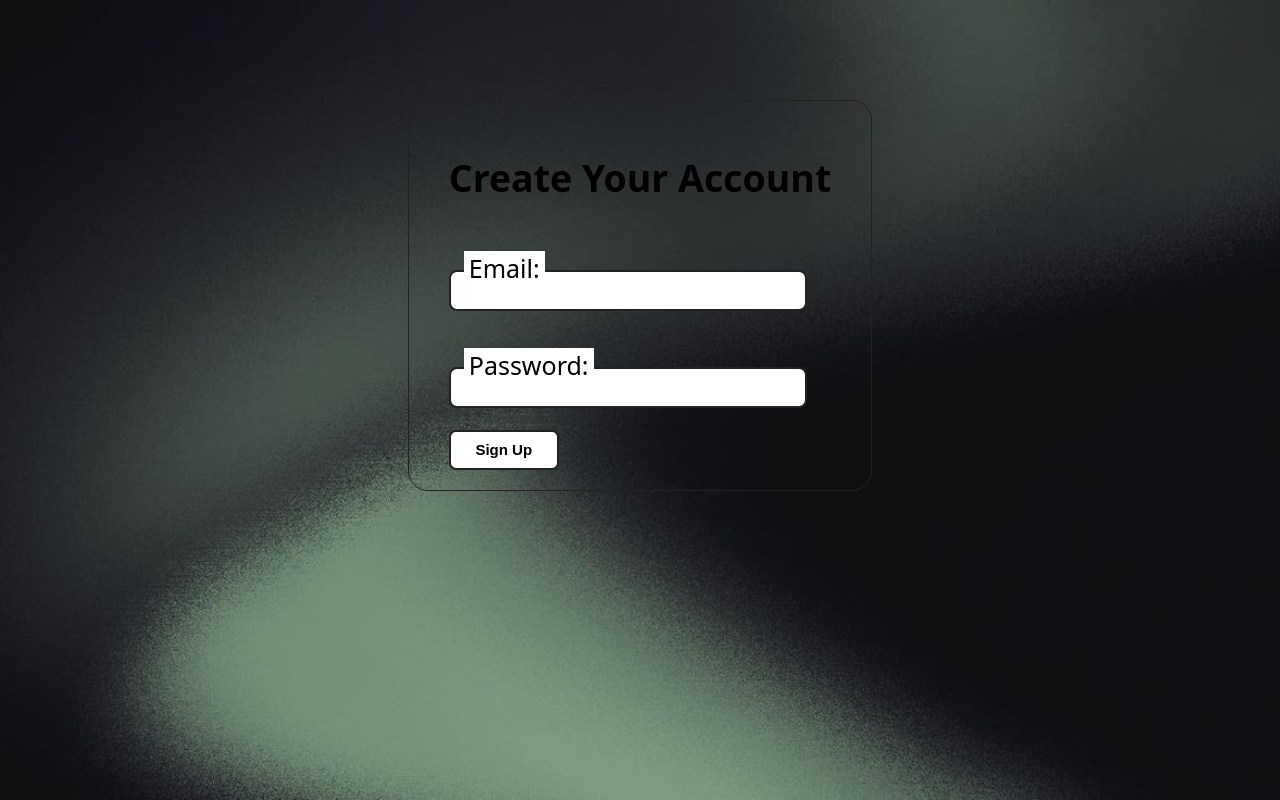
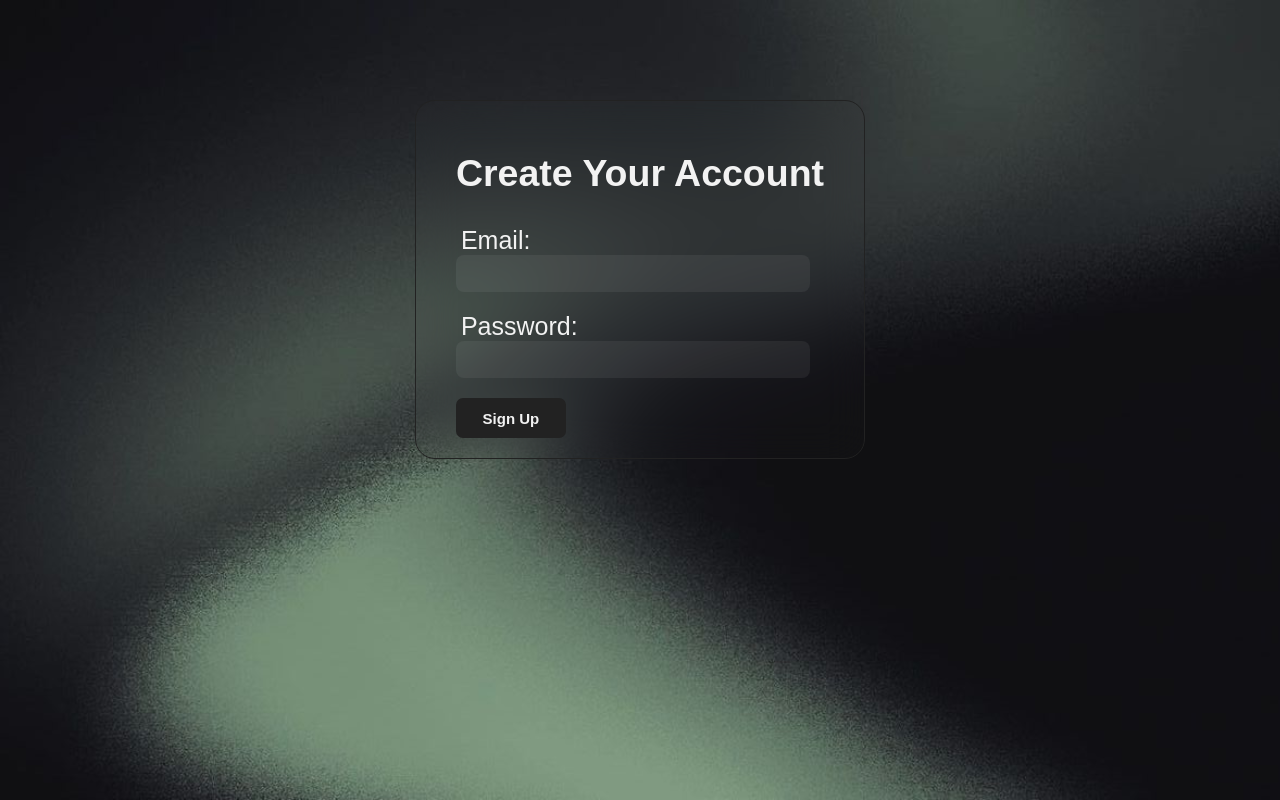
Before and after one commit to mauromltn/SignUp-Page, a plain HTML site: page index.html in a window 1280 px wide. Drawn offline with Linux system fonts and the light colour scheme.

Commit message:
Create variables for font and background color. Made the section background blur

```diff
--- a/src/styles/style.css
+++ b/src/styles/style.css
@@ -1,3 +1,9 @@
+:root {
+    --background: rgba(255, 255, 255, 0.06);
+    --primary-text-color: #f2f2f2;
+    --secondary-text-color: #222222;
+}
+
 body {
     margin: 0;
     padding: 0;
@@ -6,8 +12,9 @@ body {
     background-size: cover;
     background-repeat: no-repeat;
     background-attachment: fixed;
-    font-family: system-ui, -apple-system, BlinkMacSystemFont, 'Segoe UI', Roboto, Oxygen, Ubuntu, Cantarell, 'Open Sans', 'Helvetica Neue', sans-serif;
+    font-family: Arial, Helvetica, sans-serif;
     font-size: 25px;
+    color: var(--primary-text-color);
 }
 
 main {
@@ -22,13 +29,11 @@ section {
     border: solid 1px #222222;
     border-radius: 20px;
     background: transparent;
+    backdrop-filter: blur(20px);
+    background-color: rgba(255, 255, 255, 0.01);
 }
 
 section label {
-    position: relative;
-    top: 17px;
-    left: 15px;
-    background-color: #fff;
     padding: 0 5px;
 }
 
@@ -36,22 +41,26 @@ section #email, #password {
     margin-bottom: 20px;
     width: 350px;
     height: 35px;
-    border: solid 2.5px #222222;
+    border: none;
+    background-color: var(--background);
     border-radius: 8px;
 }
 
 section #submit {
-    border: solid 2.5px #222222;
+    border: none;
     border-radius: 7px;
-    background-color: #fff;
     width: 110px;
     height: 40px;
     font-size: 15px;
+    background-color: #222222;
+    color: var(--primary-text-color);
     font-weight: bold;
 }
 
 section #submit:hover {
     transition: .2s ease-in-out;
-    background-color: #222222;
-    color: #fff;
+    background-color: #f2f2f2;
+    color: var(--secondary-text-color);
 }
+
+/* ADD COMMENTS */
```
